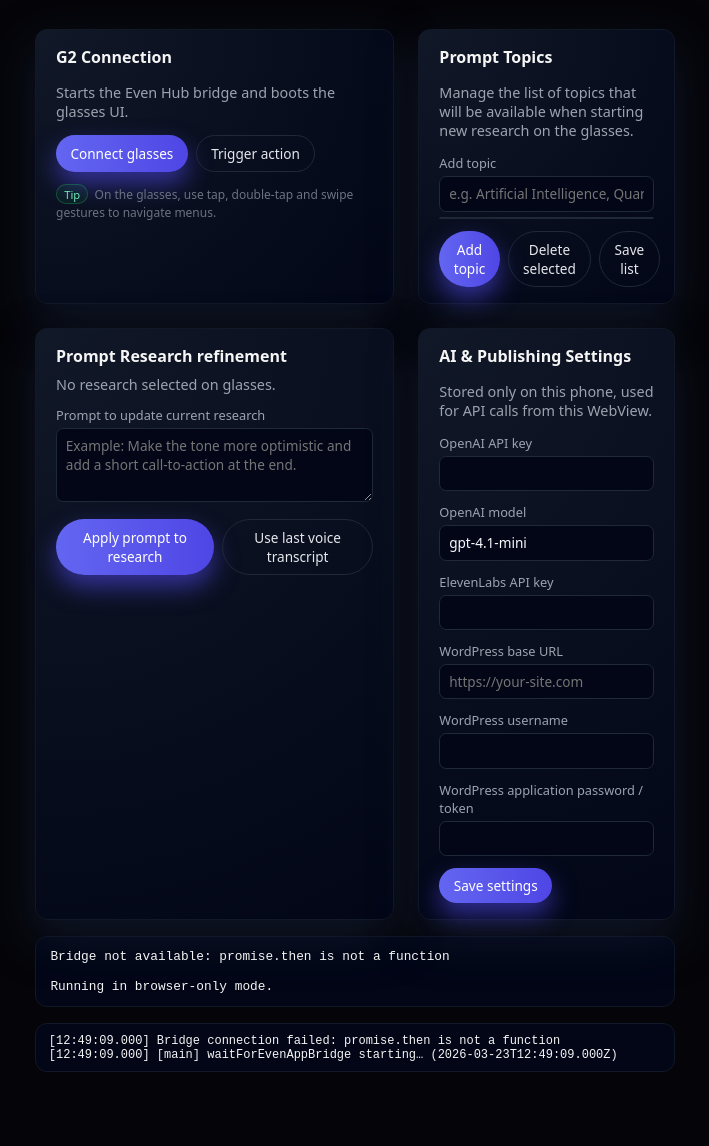
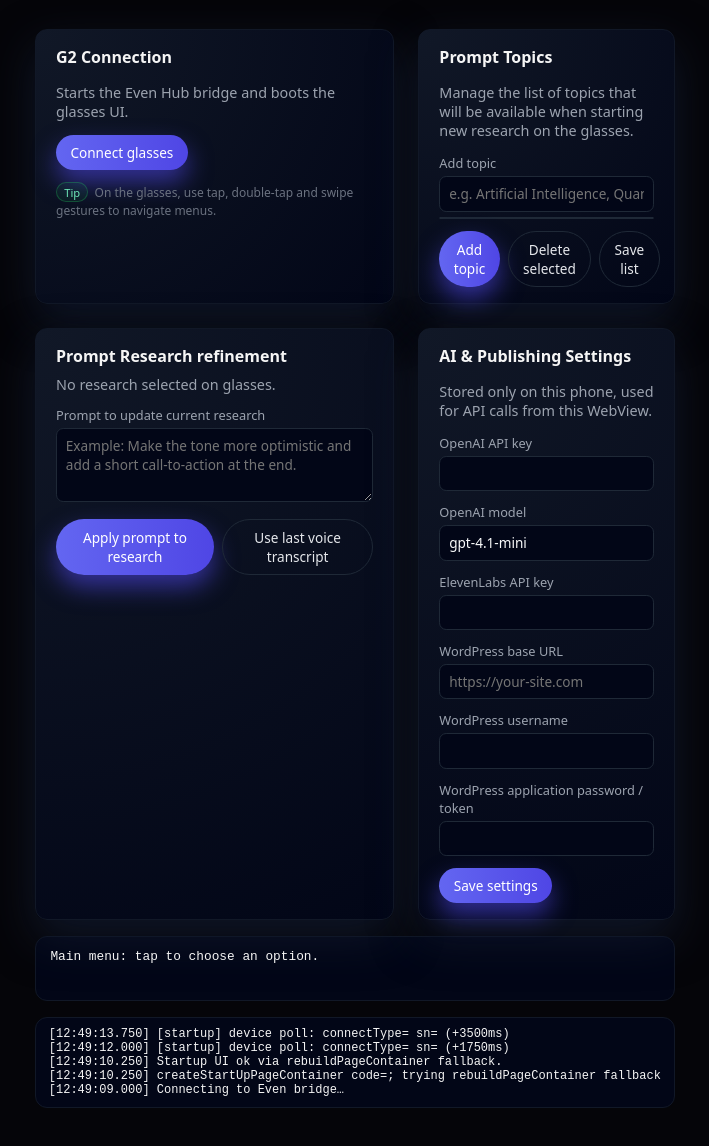
Before and after one commit to ivlaevski/even-publisher, a website built with Vite: page index.html in a window 1280 px wide. Shown: the part 130-1276 px from the top of the page, without its empty margins (285-994 px from the left). Built offline with nearby package versions, Linux system fonts and the light colour scheme; what @evenrealities/even_hub_sdk would draw is missing.

Commit message:
full main initialization duplicate - client made global variable

```diff
--- a/index.html
+++ b/index.html
@@ -205,9 +205,6 @@
             <button id="connectBtn" class="btn btn-primary">
               Connect glasses
             </button>
-            <button id="actionBtn" class="btn btn-ghost">
-              Trigger action
-            </button>
           </div>
           <div style="margin-top: 0.75rem; font-size: 0.75rem; color: #6b7280;">
             <span class="badge">Tip</span>
--- a/src/main.ts
+++ b/src/main.ts
@@ -10,6 +10,9 @@ import {
   saveTopicsToLocalStorage,
   withTimeout,
 } from './utils';
+
+let client: EvenPublisherClient | null = null;
+let statusTimer: number | null = null;
 
 function bootSettingsUi(): void {
   const config = loadConfigFromLocalStorage();
@@ -146,10 +149,7 @@ async function main() {
   setStatus('Waiting for Even bridge…');
 
   const connectBtn = document.getElementById('connectBtn') as HTMLButtonElement | null;
-  const actionBtn = document.getElementById('actionBtn') as HTMLButtonElement | null;
 
-  let client: EvenPublisherClient | null = null;
-  let statusTimer: number | null = null;
 
   const connect = async () => {
     if (client) {
@@ -157,18 +157,10 @@ async function main() {
       return;
     }
     try {
-      const t0 = performance.now();
-      appendEventLog(`[main] waitForEvenAppBridge starting… (${new Date().toISOString()})`);
-      const bridge = await withTimeout(waitForEvenAppBridge(), 30000, 'waitForEvenAppBridge');
-      appendEventLog(`[main] waitForEvenAppBridge resolved +${(performance.now() - t0).toFixed(0)}ms`);
-
-      appendEventLog('[main] EvenPublisherClient.init() starting…');
-      const tInit = performance.now();
+      appendEventLog('Connecting to Even bridge…');
+      const bridge = await waitForEvenAppBridge();
       client = new EvenPublisherClient(bridge);
       await client.init();
-      appendEventLog(
-        `[main] EvenPublisherClient.init() done +${(performance.now() - tInit).toFixed(0)}ms (total since bridge +${(performance.now() - t0).toFixed(0)}ms)`,
-      );
       setStatus('Connected. Use glasses main menu to start.');
       appendEventLog('Bridge connected and EvenPublisherClient initialised.');
 
@@ -199,10 +191,6 @@ async function main() {
     void connect();
   });
 
-  actionBtn?.addEventListener('click', () => {
-    appendEventLog('Action button pressed (no-op). Use glasses gestures to drive the flow.');
-  });
-
   const promptSubmitBtn = document.getElementById('prompt-submit') as HTMLButtonElement | null;
   const promptTextarea = document.getElementById('prompt-text') as HTMLTextAreaElement | null;
 
```
